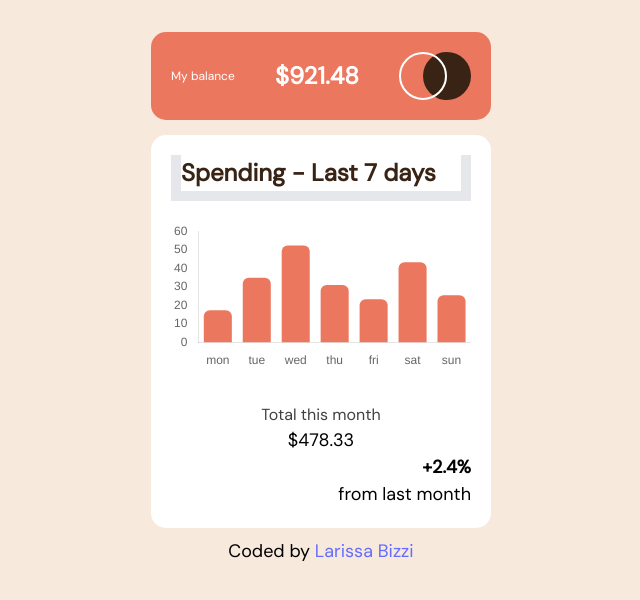
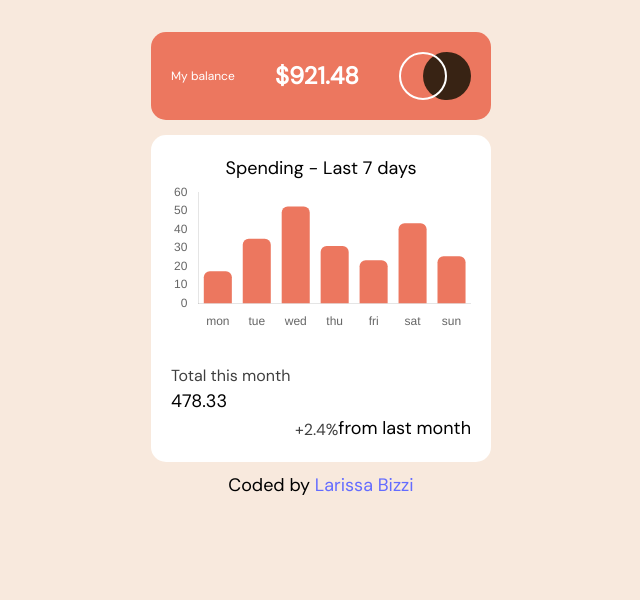
Before and after one commit to LarissaBizzi/expenses-chart, a React (Vite) app: page / in a window 1280 px wide. Shown: the top 600 px of the page, without its empty margins (319-959 px from the left). Built offline with nearby package versions, Linux system fonts and the light colour scheme.

Commit message:
improving layout

```diff
--- a/src/App.css
+++ b/src/App.css
@@ -63,7 +63,7 @@ body {
   margin-top: 15px;
   margin-bottom: 10px;
 }
-
+/*
 .table h2 {
   font-size: x-large;
   font-weight: bold;
@@ -73,7 +73,7 @@ body {
   border-width: 10px;
   padding: 0;
   margin: 0 0 20px 0;
-}
+} */
 
 .attribution {
     border: 0;
--- a/src/components/Chart.jsx
+++ b/src/components/Chart.jsx
@@ -40,15 +40,18 @@ export function Chart() {
                     <Bar data={state} options={options} />
                 </article>
                 <article className='pt-8 border-top-8 border-slate-200 block'>
-                    <h3>
-                        <span className='text-base font-normal block opacity-75'>
+                    <div className='text-left'>
+                        <h3 className='text-base font-small block opacity-75'>
                             Total this month
-                        </span>$478.33
+                        </h3>
+                        <p className>478.33</p>
+                    </div>
+                </article>
+                <article className='flex items-end justify-end'>
+                    <h3 className='text-base font-small block opacity-75'>
+                        +2.4%
                     </h3>
-                    <h3 className='flex items-end justify-end flex-col'>
-                        <span className='font-bold block'>+2.4%</span>
-                        from last month
-                    </h3>
+                    <p>from last month</p>
                 </article>
             </div>
         </>
```
